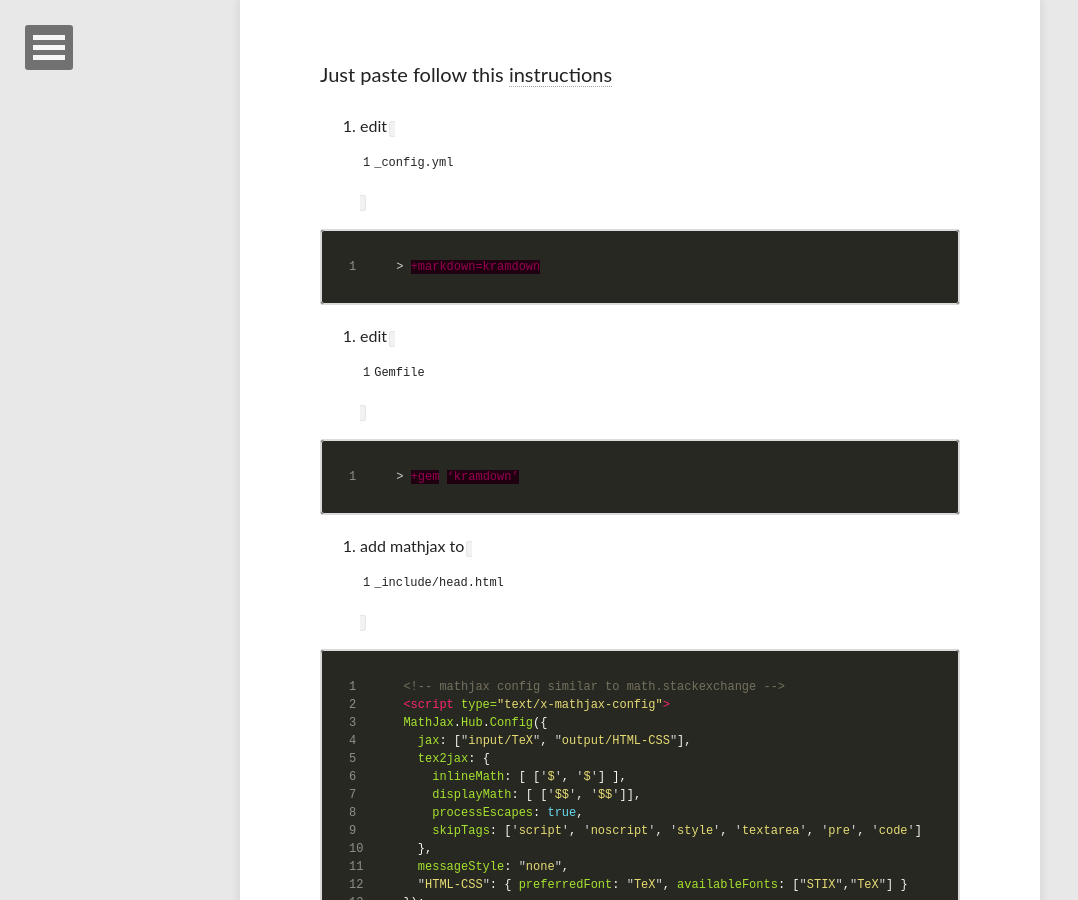
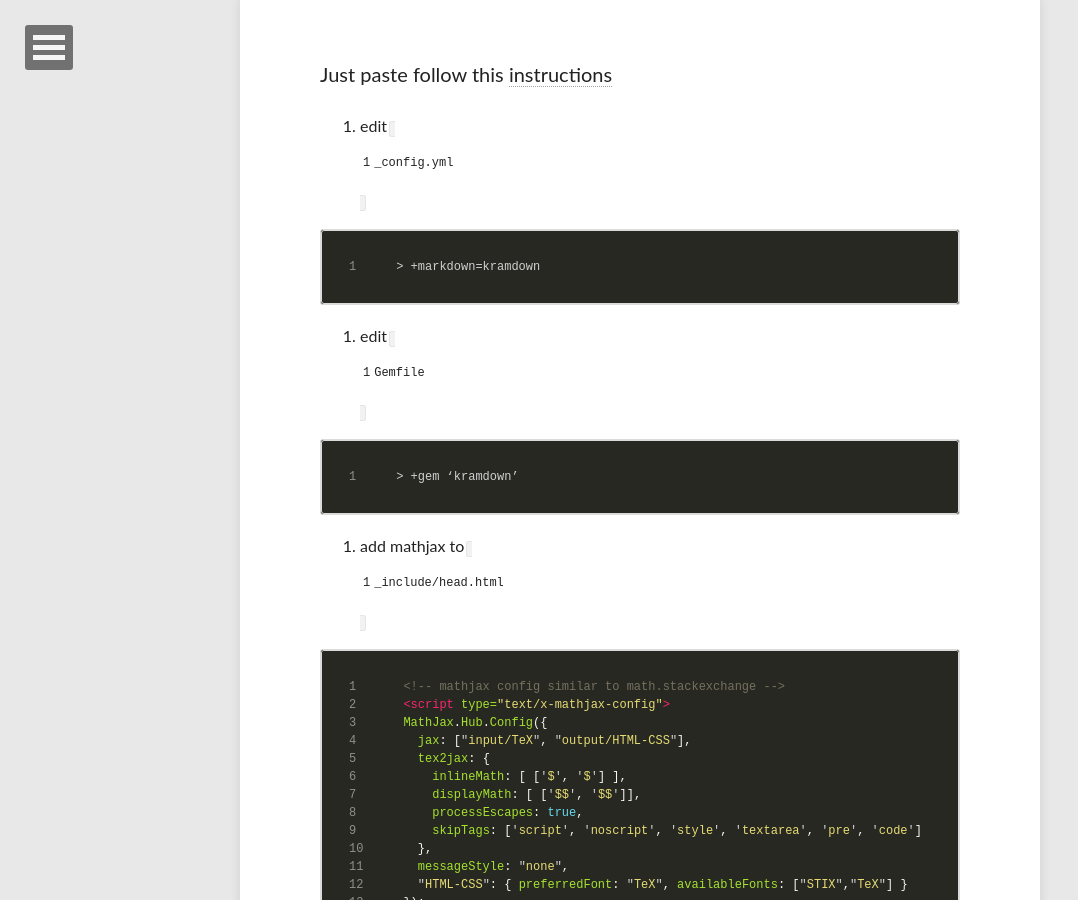
Before and after one commit to huicpc0215/huicpc0215.github.io, a Jekyll site: the page built from _posts/2014-12-01-add-latex-support-using-mathjax-on-octopress.md, in a window 1280 px wide and 900 px high, scrolled down 459 px. Shown: the whole window, without its empty margins (0-1078 px from the left). Built offline with Jekyll 4.4.1, drawn with Linux system fonts in a browser that asks for light colours; nearby versions of some CDN libraries; formulas are drawn with MathJax 3; comment, search, counter and statistics services are not loaded.

Commit message:
update code highlight

```diff
--- a/_posts/2014-12-01-add-latex-support-using-mathjax-on-octopress.md
+++ b/_posts/2014-12-01-add-latex-support-using-mathjax-on-octopress.md
@@ -18,16 +18,15 @@ Just paste follow this [instructions](http://www.idryman.org/blog/2012/03/10/wri
 
 1. edit `_config.yml`
 
-~~~ yml
+~~~ html
 > +markdown=kramdown
 ~~~
 
 2. edit `Gemfile`
 
-~~~ yml
+~~~ html
 > +gem ‘kramdown’
 ~~~
-
 3. add mathjax to `_include/head.html`
 
 ~~~ html
```
